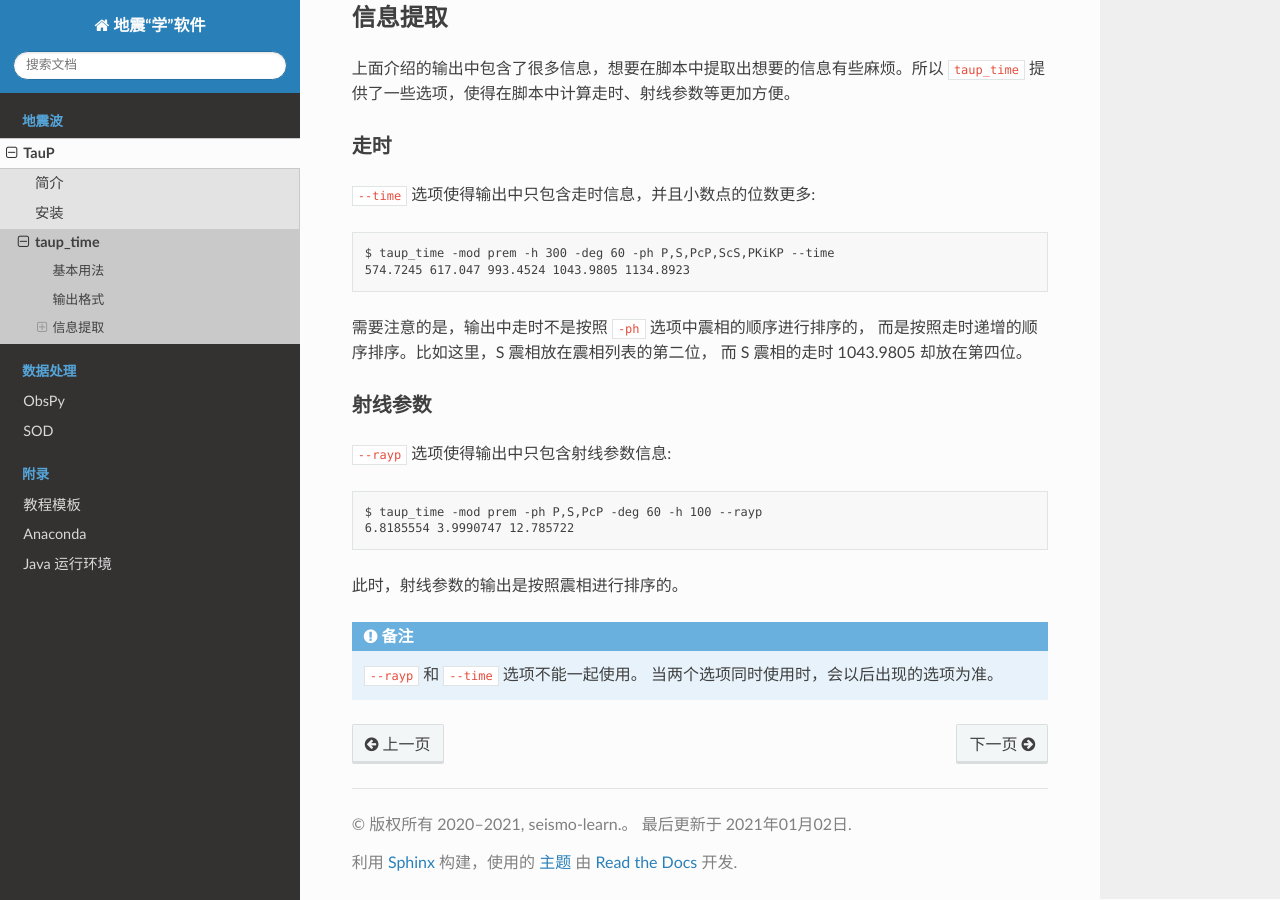
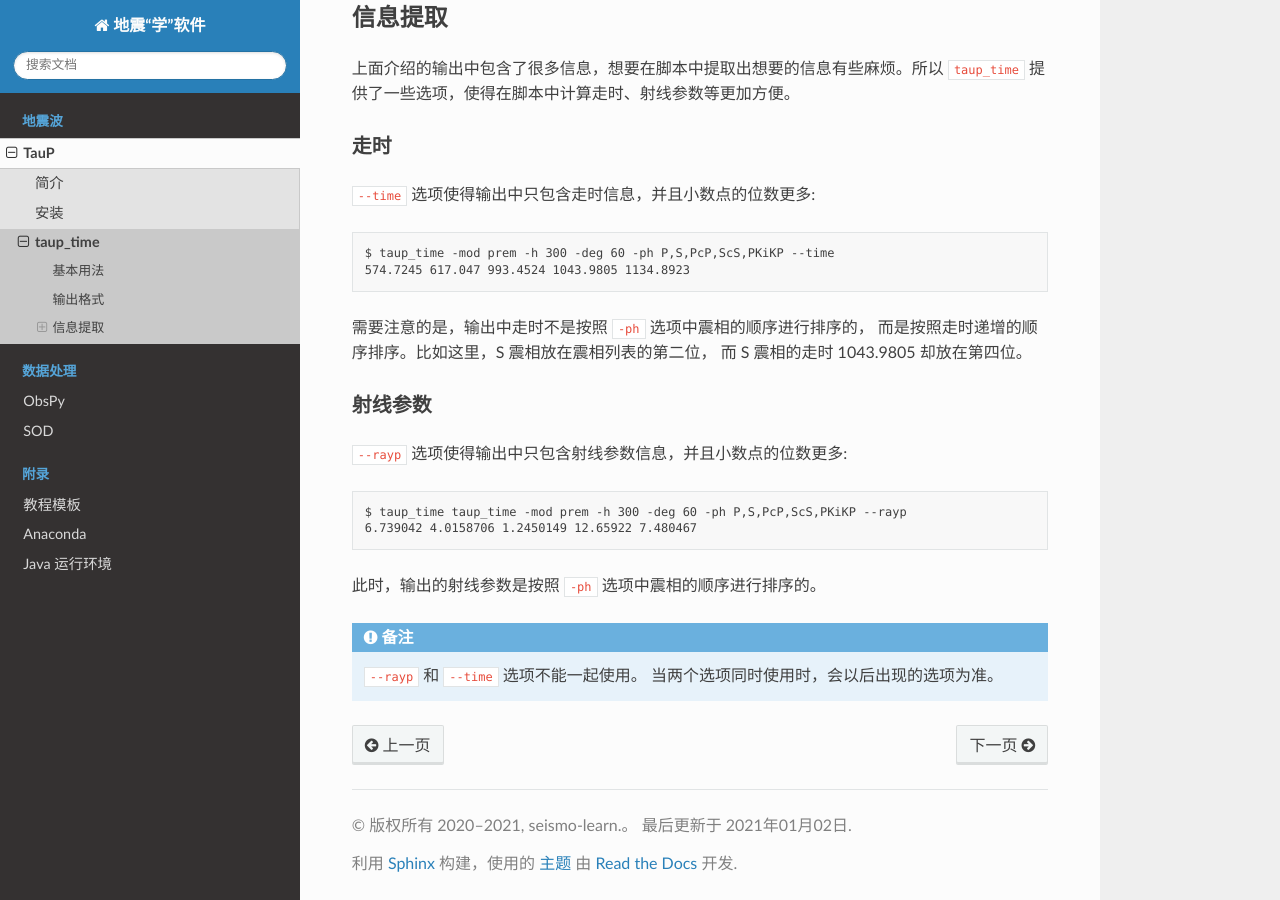
Before and after one commit to seismo-learn/software, a Sphinx documentation site: the page built from source/taup/taup_time.rst, in a window 1280 px wide and 900 px high, scrolled down 2939 px. Built offline with Sphinx 7.4.7 and the Read the Docs theme 2.0.0, drawn with Linux system fonts in a browser that asks for light colours.

Commit message:
Update source/taup/taup_time.rst
Co-authored-by: Jiayuan Yao <coreman.seism@gmail.com>

```diff
--- a/source/taup/taup_time.rst
+++ b/source/taup/taup_time.rst
@@ -146,12 +146,12 @@ TauP 默认台站位于地表，可使用 ``--stadepth`` 选项设置台站深
 射线参数
 ~~~~~~~~
 
-``--rayp`` 选项使得输出中只包含射线参数信息::
+``--rayp`` 选项使得输出中只包含射线参数信息，并且小数点的位数更多::
 
-   $ taup_time -mod prem -ph P,S,PcP -deg 60 -h 100 --rayp
-   6.8185554 3.9990747 12.785722
+   $ taup_time taup_time -mod prem -h 300 -deg 60 -ph P,S,PcP,ScS,PKiKP --rayp
+   6.739042 4.0158706 1.2450149 12.65922 7.480467
 
-此时，射线参数的输出是按照震相进行排序的。
+此时，输出的射线参数是按照 ``-ph`` 选项中震相的顺序进行排序的。
 
 .. note::
 
```
